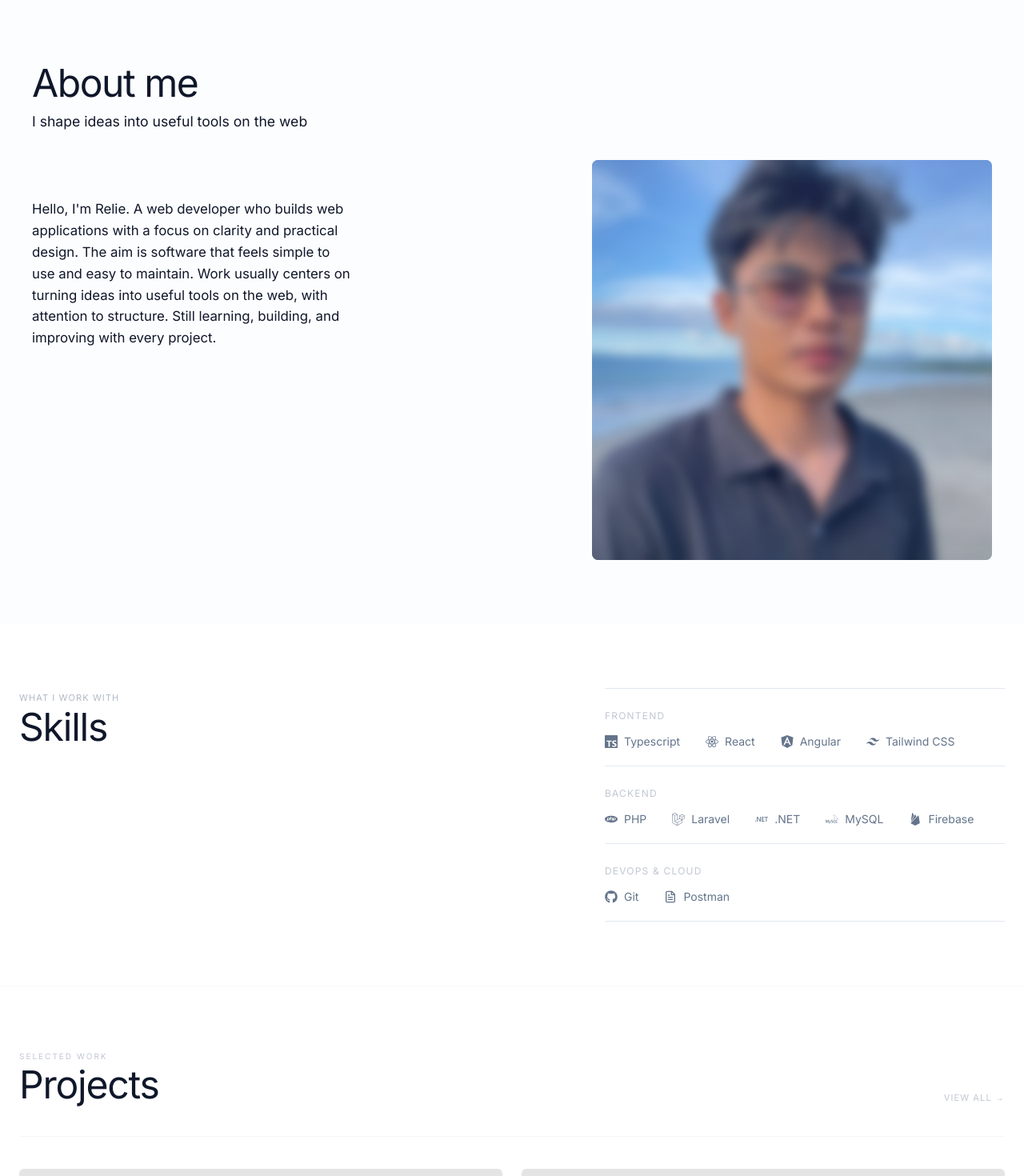
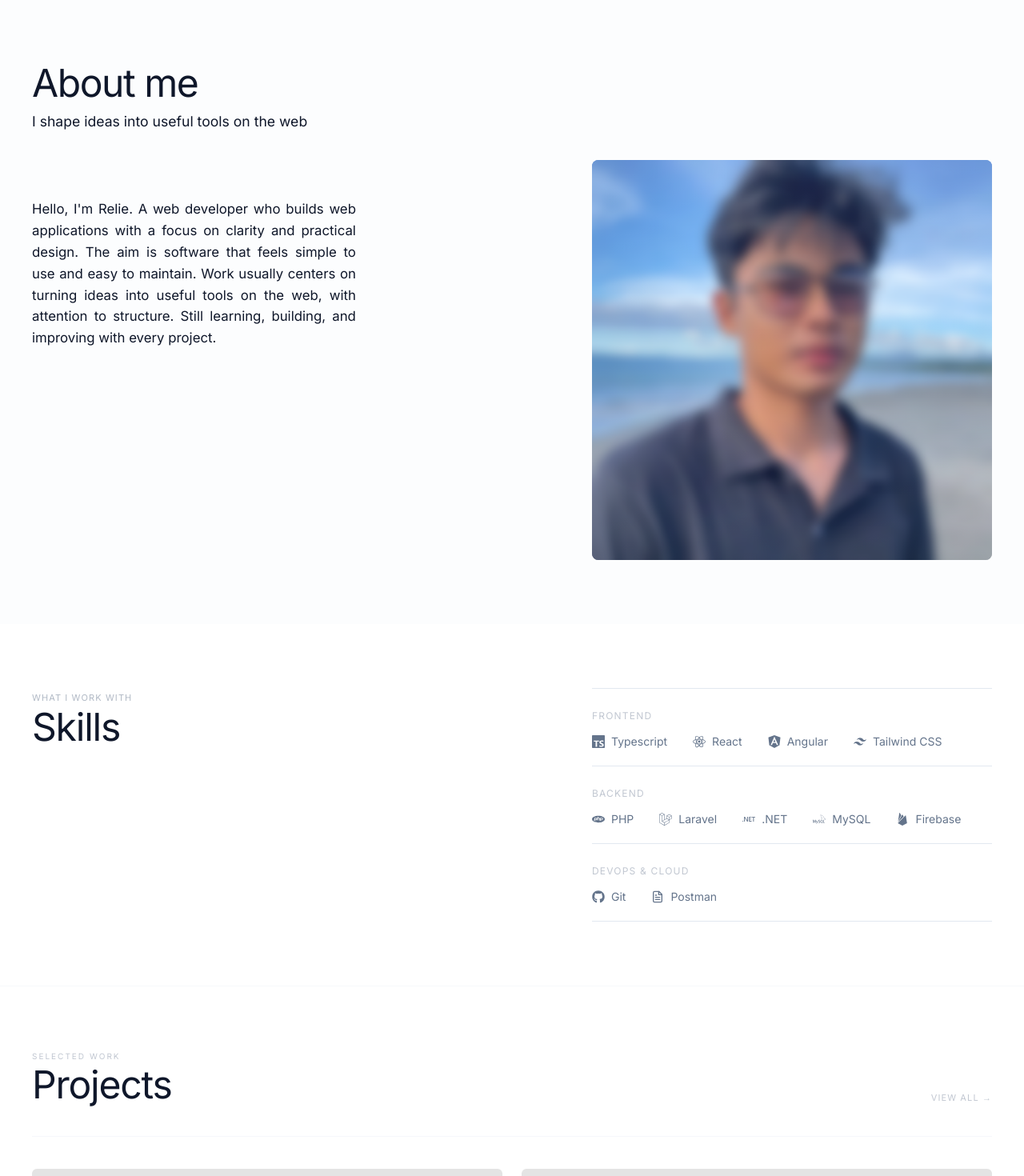
Before and after one commit to reliepalor/portfolio, a Next.js app: page / in a window 1280 px wide. Shown: the top 1470 px of the page at 80% size. Built offline with nearby package versions, Linux system fonts and the light colour scheme.

Commit message:
adjusted some UI

```diff
--- a/app/(root)/page.tsx
+++ b/app/(root)/page.tsx
@@ -99,7 +99,7 @@ export default function IndexPage() {
 
               {/* Description */}
               <AnimatedText delay={0.2}>
-                <p className="mt-16 max-w-[34rem] text-[1.05rem] leading-[1.6] text-foreground break-words lg:mt-20">
+                <p className="mt-16 max-w-[34rem] text-[1.05rem] leading-[1.6] text-foreground break-words text-justify lg:mt-20">
                   {siteConfig.description}
                 </p>
               </AnimatedText>
@@ -118,7 +118,7 @@ export default function IndexPage() {
 
       {/* ── Skills ───────────────────────────────────────────────────────── */}
       <AnimatedSection
-        className="mx-auto grid w-full max-w-[1760px] gap-10 px-4 py-16 sm:px-5 md:px-6 lg:grid-cols-[0.72fr_1.3fr] lg:items-start lg:gap-16 sm:py-20"
+        className="mx-auto grid w-full max-w-[1760px] gap-10 px-8 py-16 sm:px-8 md:px-10 lg:grid-cols-[0.72fr_1.3fr] lg:items-start lg:gap-16 sm:py-20"
         id="skills"
       >
         {/* Section label */}
@@ -156,7 +156,7 @@ export default function IndexPage() {
             className="py-16 sm:py-20 border-t border-border/30"
             id="projects"
           >
-            <div className="mx-auto w-full max-w-[1920px] px-3 sm:px-5 lg:px-6">
+            <div className="mx-auto w-full max-w-[1920px] px-8 sm:px-8 md:px-10">
 
               {/* Header */}
               <AnimatedText>
```
